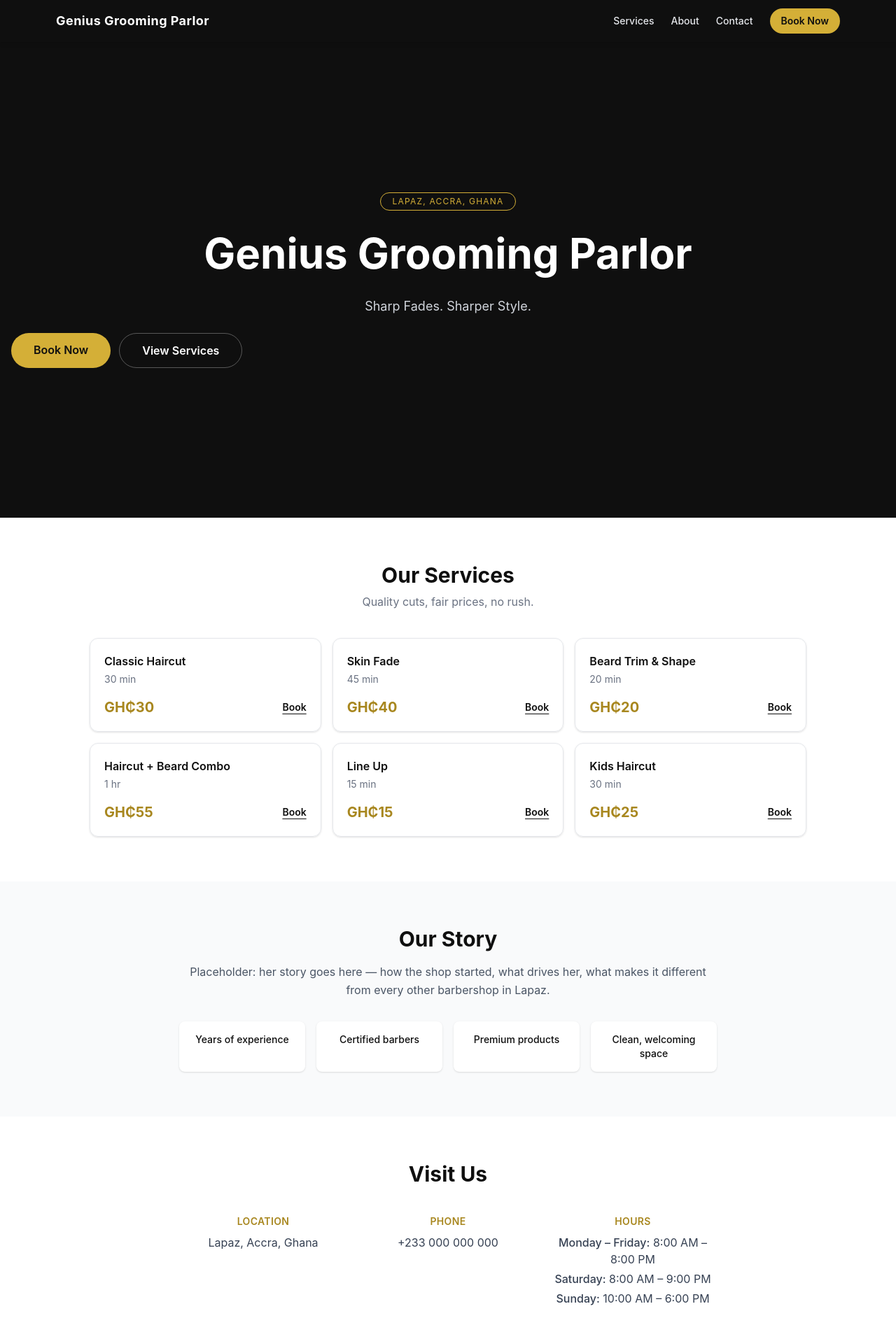
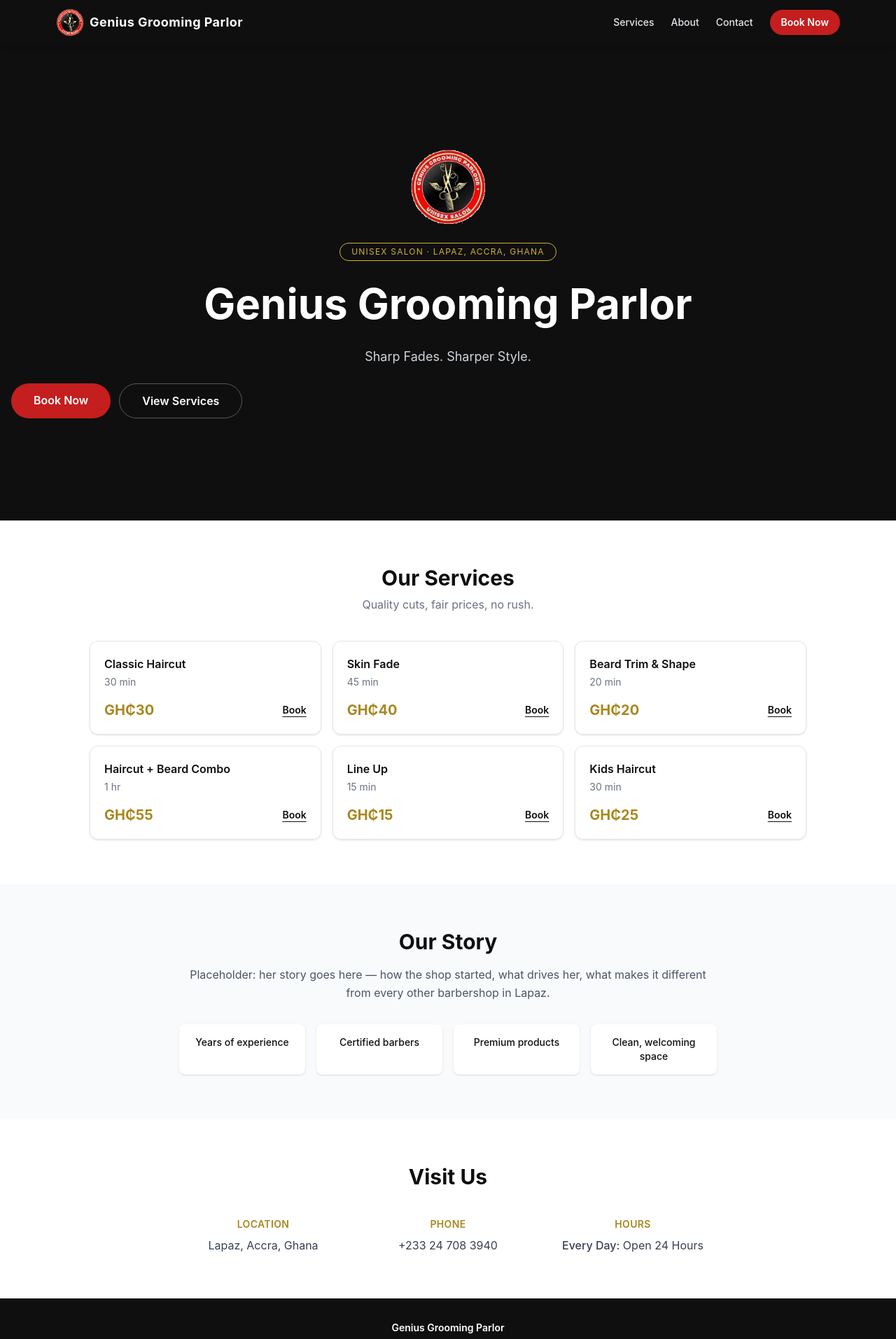
Before and after one commit to ko2527600/GENIUS-GROOMING-PARLOR, a React (Vite) app: page / in a window 1280 px wide. Shown: the top 1914 px of the page at 70% size. Built offline with nearby package versions, Linux system fonts and the light colour scheme.

Commit message:
Add real logo, phone number, and brand colors from her listing
Pulled logo, phone (+233 24 708 3940), business type (Unisex Salon),
and 24-hour schedule from her WhatsApp Business listing. Added red
as the primary CTA color to match the logo's red ring, keeping gold
as the secondary accent.

```diff
--- a/src/components/Booking.jsx
+++ b/src/components/Booking.jsx
@@ -186,7 +186,7 @@ export default function Booking() {
 
             <button
               type="submit"
-              className="w-full rounded-full bg-brand py-3 font-semibold text-ink"
+              className="w-full rounded-full bg-red py-3 font-semibold text-white hover:bg-red-dark"
             >
               Confirm Booking
             </button>
--- a/src/components/Hero.jsx
+++ b/src/components/Hero.jsx
@@ -1,11 +1,14 @@
 import { Link } from "react-router-dom";
 import { shop } from "../data/shopData";
+import logo from "../assets/logo.png";
 
 export default function Hero() {
   return (
     <section className="flex min-h-[85svh] flex-col items-center justify-center gap-6 bg-ink px-4 text-center text-white">
+      <img src={logo} alt={shop.name} className="h-28 w-28 rounded-full object-cover" />
+
       <span className="rounded-full border border-brand px-4 py-1 text-xs uppercase tracking-widest text-brand">
-        {shop.address}
+        {shop.type} &middot; {shop.address}
       </span>
 
       <h1 className="text-4xl font-bold leading-tight sm:text-5xl md:text-6xl">
@@ -17,7 +20,7 @@ export default function Hero() {
       <div className="flex w-full max-w-xs flex-col gap-3 sm:max-w-none sm:flex-row">
         <Link
           to="/booking"
-          className="rounded-full bg-brand px-8 py-3 text-center font-semibold text-ink hover:bg-brand-dark"
+          className="rounded-full bg-red px-8 py-3 text-center font-semibold text-white hover:bg-red-dark"
         >
           Book Now
         </Link>
--- a/src/components/Navbar.jsx
+++ b/src/components/Navbar.jsx
@@ -1,6 +1,7 @@
 import { useState } from "react";
 import { Link, NavLink } from "react-router-dom";
 import { shop } from "../data/shopData";
+import logo from "../assets/logo.png";
 
 const links = [
   { to: "/#services", label: "Services" },
@@ -14,8 +15,9 @@ export default function Navbar() {
   return (
     <header className="sticky top-0 z-50 bg-ink text-white shadow-md">
       <div className="mx-auto flex max-w-6xl items-center justify-between px-4 py-3">
-        <Link to="/" className="text-lg font-bold tracking-wide" onClick={() => setOpen(false)}>
-          {shop.name}
+        <Link to="/" className="flex items-center gap-2" onClick={() => setOpen(false)}>
+          <img src={logo} alt={shop.name} className="h-10 w-10 rounded-full object-cover" />
+          <span className="text-lg font-bold tracking-wide">{shop.name}</span>
         </Link>
 
         <button
@@ -37,7 +39,7 @@ export default function Navbar() {
           ))}
           <NavLink
             to="/booking"
-            className="rounded-full bg-brand px-4 py-2 text-sm font-semibold text-ink hover:bg-brand-dark"
+            className="rounded-full bg-red px-4 py-2 text-sm font-semibold text-white hover:bg-red-dark"
           >
             Book Now
           </NavLink>
@@ -59,7 +61,7 @@ export default function Navbar() {
           <NavLink
             to="/booking"
             onClick={() => setOpen(false)}
-            className="mt-2 rounded-full bg-brand px-4 py-3 text-center text-sm font-semibold text-ink"
+            className="mt-2 rounded-full bg-red px-4 py-3 text-center text-sm font-semibold text-white"
           >
             Book Now
           </NavLink>
--- a/src/data/shopData.js
+++ b/src/data/shopData.js
@@ -3,15 +3,12 @@
 
 export const shop = {
   name: "Genius Grooming Parlor",
+  type: "Unisex Salon",
   tagline: "Sharp Fades. Sharper Style.",
-  phone: "+233 000 000 000",
-  whatsapp: "+233000000000",
+  phone: "+233 24 708 3940",
+  whatsapp: "233247083940",
   address: "Lapaz, Accra, Ghana",
-  hours: [
-    { day: "Monday – Friday", time: "8:00 AM – 8:00 PM" },
-    { day: "Saturday", time: "8:00 AM – 9:00 PM" },
-    { day: "Sunday", time: "10:00 AM – 6:00 PM" },
-  ],
+  hours: [{ day: "Every Day", time: "Open 24 Hours" }],
   social: {
     instagram: "#",
     facebook: "#",
--- a/src/index.css
+++ b/src/index.css
@@ -3,6 +3,8 @@
 @theme {
   --color-brand: #d4af37;
   --color-brand-dark: #a8871f;
+  --color-red: #c41e1e;
+  --color-red-dark: #9b1818;
   --color-ink: #0f0f0f;
   --color-ink-soft: #1c1c1c;
 }
```
Also changed, not shown: src/assets/logo.png (added).
